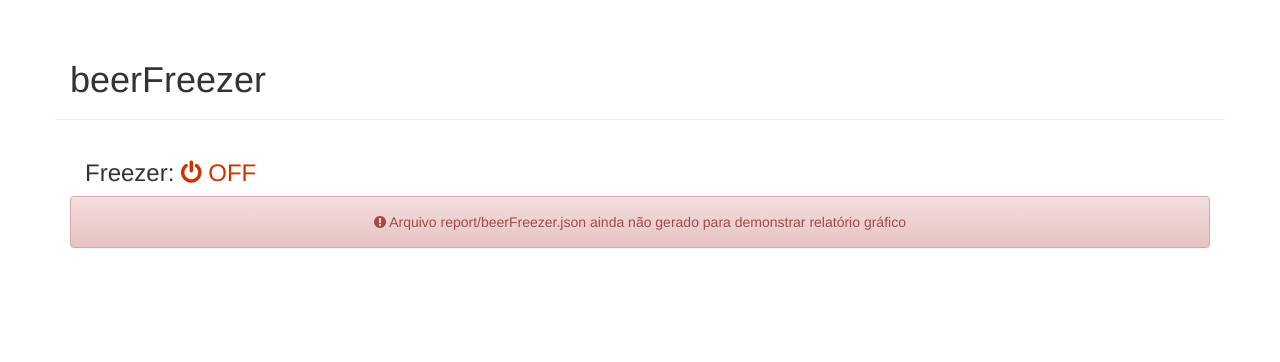
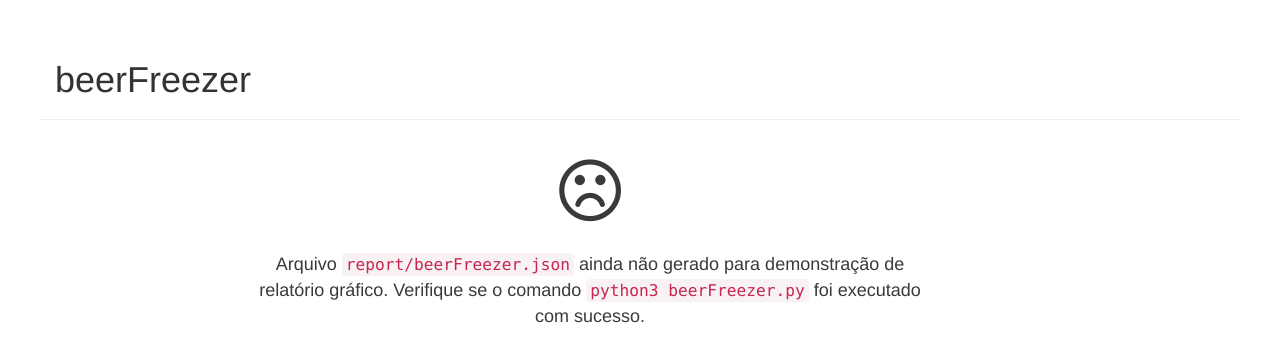
Before and after one commit to joaoarquimedes/beerFreezer, a PHP site: page / in a window 1280 px wide. Shown: the top 362 px of the page. Run offline with PHP 8.4, Linux system fonts and the light colour scheme; data that the repository does not hold is empty.

Commit message:
Aplicando mudancas no layout

```diff
--- a/web/index.php
+++ b/web/index.php
@@ -5,7 +5,7 @@ $alert = null;
 
 # Verifica se o arquivo já foi gerado
 if (! file_exists($fileJson)) {
-  $alert = "Arquivo $fileJson ainda não gerado para demonstrar relatório gráfico";
+  $alert = "Arquivo <code>$fileJson</code> ainda não gerado para demonstração de relatório gráfico. Verifique se o comando <code>python3 beerFreezer.py</code> foi executado com sucesso.";
 } else {
   # Lendo arquivo json e separando os dados
   $file = new SplFileObject($fileJson, 'r');
@@ -96,24 +96,40 @@ if (! file_exists($fileJson)) {
     <div class="container">
       <div class="row">
 
+
         <!-- HEADER -->
+        <div class="row">
           <div class="col-lg-12 col-md-12 col-sm-12 col-xs-12 page-header">
            <h1>beerFreezer</h1>
           </div>
+        </div>
         <!-- ! HEADER -->
 
+
+
         <!-- CONTENT -->
+        <div class="row">
+
+          <!-- Alert -->
+          <?php if ($alert != null) : ?>
+          <div class="col-lg-2 col-md-2"></div>
+          <div class="col-lg-7 col-md-7 col-sm-12 col-xs-12 text-center">
+            <p style="font-size: 72px; color: #3b3a39;"><i class="fa fa-frown-o" aria-hidden="true"></i></p>
+            <p style="font-size: 18px; color: #3b3a39;"><?="$alert"?></p>
+          </div>
+          <!-- ! Alert -->
+
+          <?php else : ?>
+
           <div class="col-lg-12 col-md-12 col-sm-12 col-xs-12">
             <div class="col-lg-3 col-md-3 col-sm-3 col-xs-3">
               <h3>
                 Freezer:
-
                 <?php if (end($result_status_do_freezer) == 0) : ?>
                 <span style="color:#cc3300;"><i class="fa fa-power-off" aria-hidden="true"></i> OFF</span>
                 <?php else : ?>
                 <span style="color:#00cc33;"><i class="fa fa-power-off" aria-hidden="true"></i> ON</span>
                 <?php endif ?>
-
               </h3>
             </div>
             <div class="col-lg-9 col-md-9 col-sm-9 col-xs-9">
@@ -122,24 +138,17 @@ if (! file_exists($fileJson)) {
           </div>
 
           <div class="col-lg-12 col-md-12 col-sm-12 col-xs-12">
-
-          <?php if ($alert == null) : ?>
-
             <div class="panel panel-default">
               <div class="panel-heading text-center">Gráfico de temperaturas</div>
               <div class="panel-body">
                 <canvas id="chartTemperatura"></canvas>
               </div>
             </div>
-
-          <?php else : ?>
-
-          <div class="alert alert-danger text-center" role="alert"><i class="fa fa-exclamation-circle" aria-hidden="true"></i> <?="$alert"?></div>
+          </div>
 
           <?php endif ?>
         </div>
         <!-- ! CONTENT -->
-
       </div>
     </div>
     <script src="https://ajax.googleapis.com/ajax/libs/jquery/1.12.4/jquery.min.js"></script>
```
Lines whose indentation alone changed are shown as unchanged.
